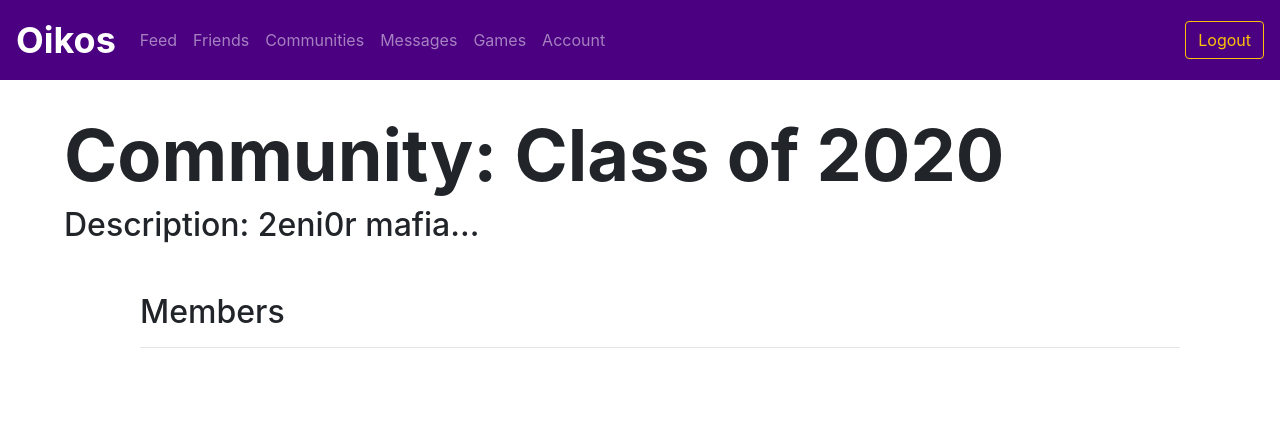
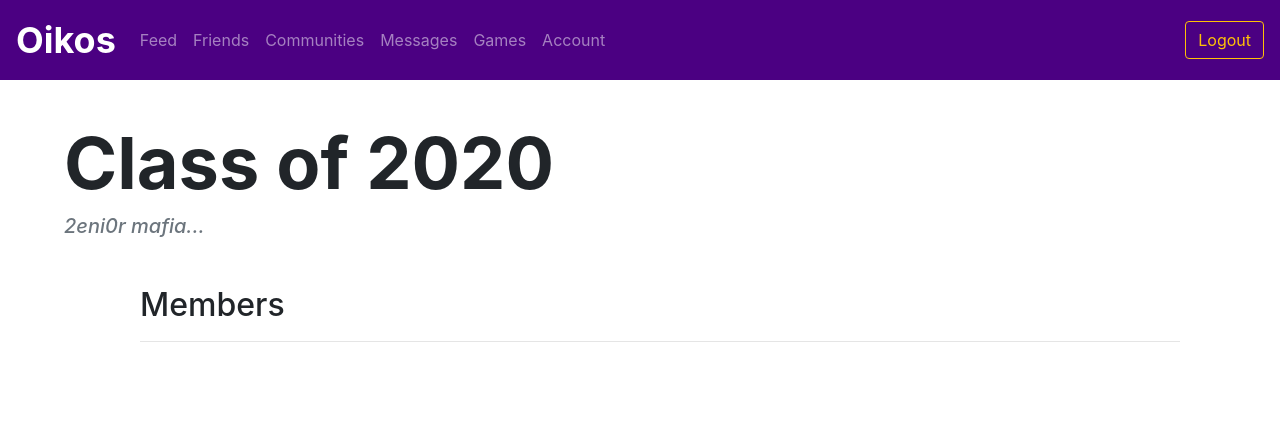
Before and after one commit to ahmedksultan/inpeach, a Flask app: page /community/1/members in a window 1280 px wide. Shown: the top 445 px of the page. Run offline with Flask 2, Linux system fonts and the light colour scheme; a user stored in the database is signed in; data comes from the database, SQL or seed files in the repository; some libraries are stand-ins or nearby versions.

Commit message:
made minor stylistic changes

```diff
--- a/templates/community.html
+++ b/templates/community.html
@@ -57,7 +57,7 @@
         <div class="container col-md-10 bg-light w-100 border border-primary" style="padding: 2em; border-radius: 1em;">
             <div class="col">
                 <h2>{{ post.title }}</h2>
-                <h5 class="text-secondary">{{ post.timestamp }}<h5>
+                <h5 class="text-secondary"><i>{{ posts[post].displayName }}</i> :: {{ post.timestamp }}<h5>
                         <hr>
                         <pre>{{ post.content }}</pre>
                         <a href="/post/{{ post.postID }}" class="btn btn-warning">View post & comment</a>
--- a/templates/communitymembers.html
+++ b/templates/communitymembers.html
@@ -1,9 +1,9 @@
 {% extends "logbase.html" %}
 
 {% block body %}
-<div class="content mb-5">
-     <h1 class="display-3" style="font-weight: 700; padding-left: 5vw; padding-top: 5vh;">Community: {{ community.name }}</h1>
-     <h2 style="padding-left: 5vw;">Description: {{ community.description }}</h2>
+<div class="content mb-5" style="padding-left: 5vw; padding-top: 5vh; padding-right: 5vh;">
+     <h1 class="display-3" style="font-weight: 700;"><h1 class="display-3" style="font-weight: 700;">{{ community.name }}</h1>
+    <h5 class="display-5 text-secondary"><i>{{ community.description }}</i></h5>
 </div>
 
 <div class="container">
--- a/templates/post.html
+++ b/templates/post.html
@@ -6,7 +6,7 @@
             <h2>{{ post.title }}</h2>
             <h5> <i>{{ creator.displayName }}</i> :: {{ post.timestamp }}<h5>
             <hr>
-            <p class="text-dark">{{ post.content }}</p>
+            <pre>{{ post.content }}</pre>
             <hr>
             {% if not comments %}
             <p class="text-secondary">No comments.</p>
```
